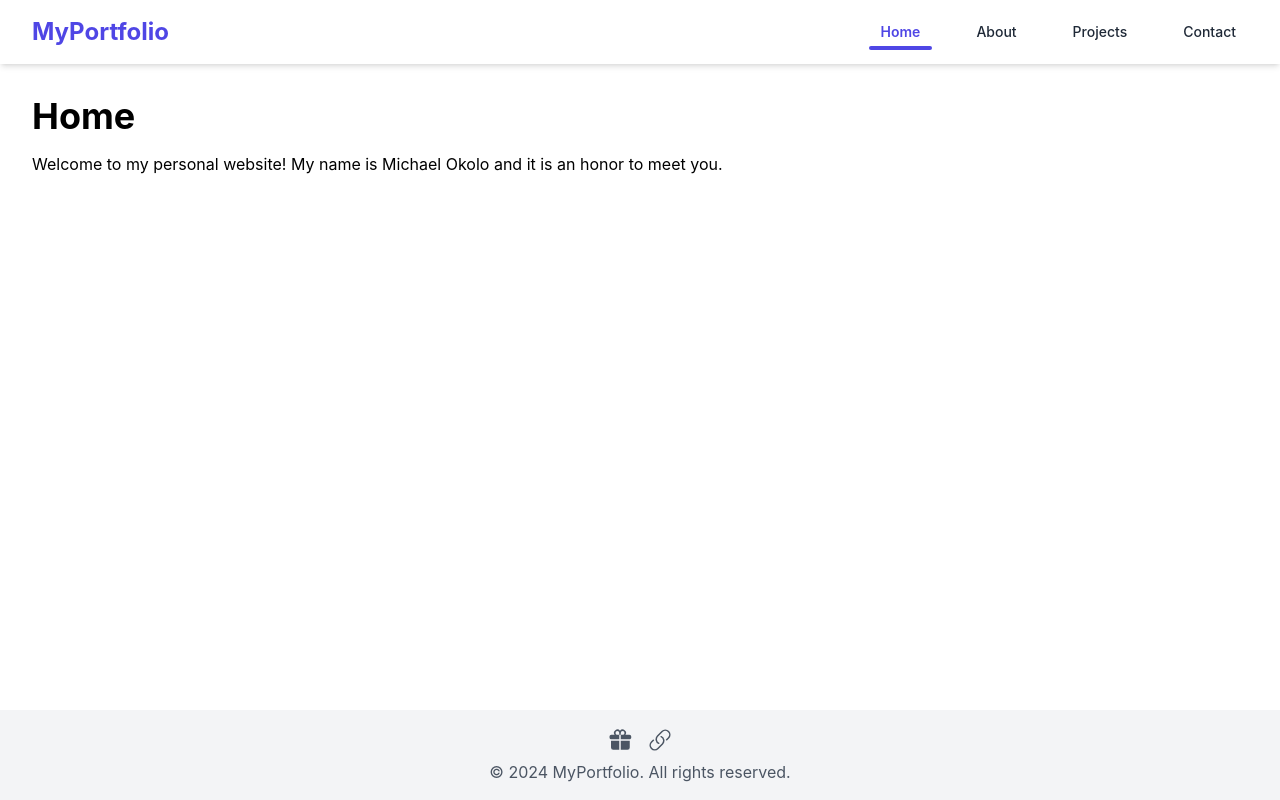
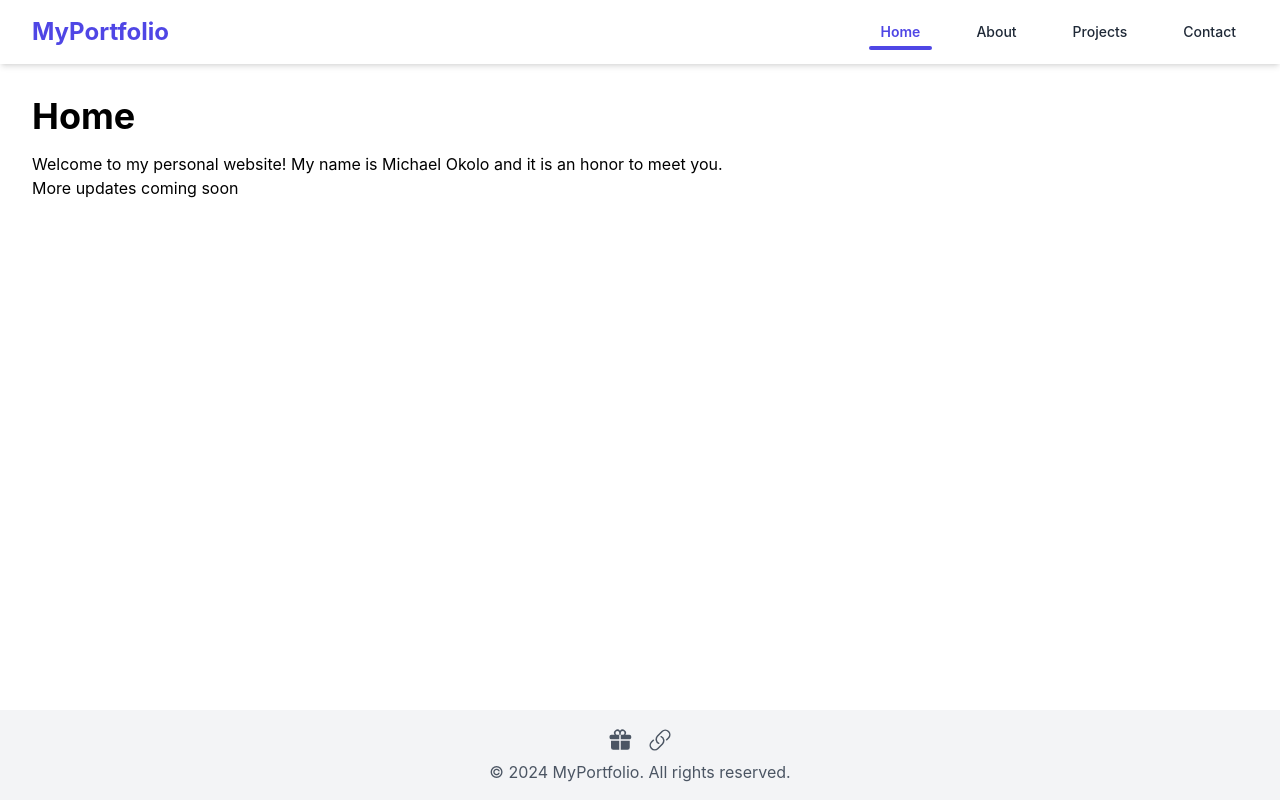
Before and after one commit to mikosco4real/personalProfile, a Vue app: page / in a window 1280 px wide. Built offline with nearby package versions, Linux system fonts and the light colour scheme.

Commit message:
Updated Home page

```diff
--- a/src/views/HomeView.vue
+++ b/src/views/HomeView.vue
@@ -2,6 +2,7 @@
   <div class="p-8">
     <h1 class="text-4xl font-bold mb-4">Home</h1>
     <p>Welcome to my personal website! My name is Michael Okolo and it is an honor to meet you.</p>
+    <p> More updates coming soon </p>
   </div>
 </template>
 
```
